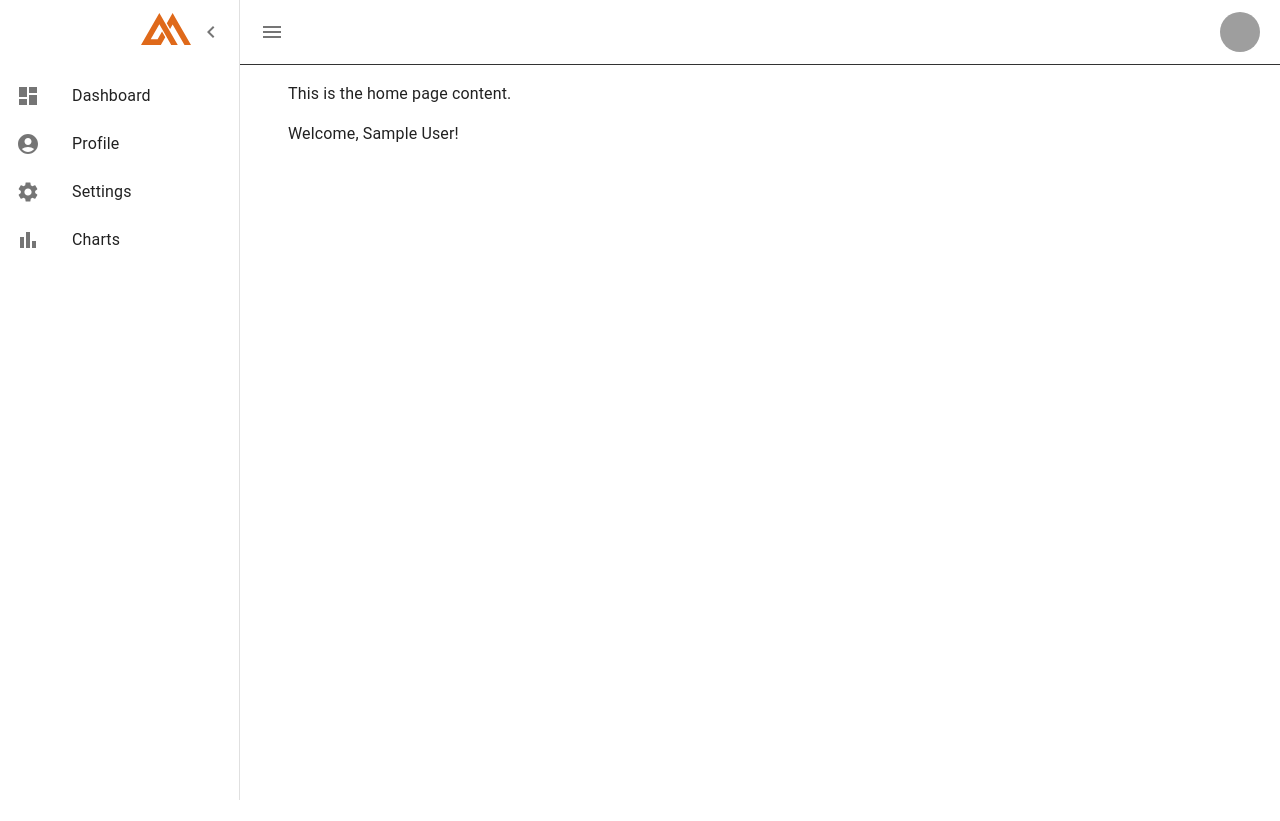
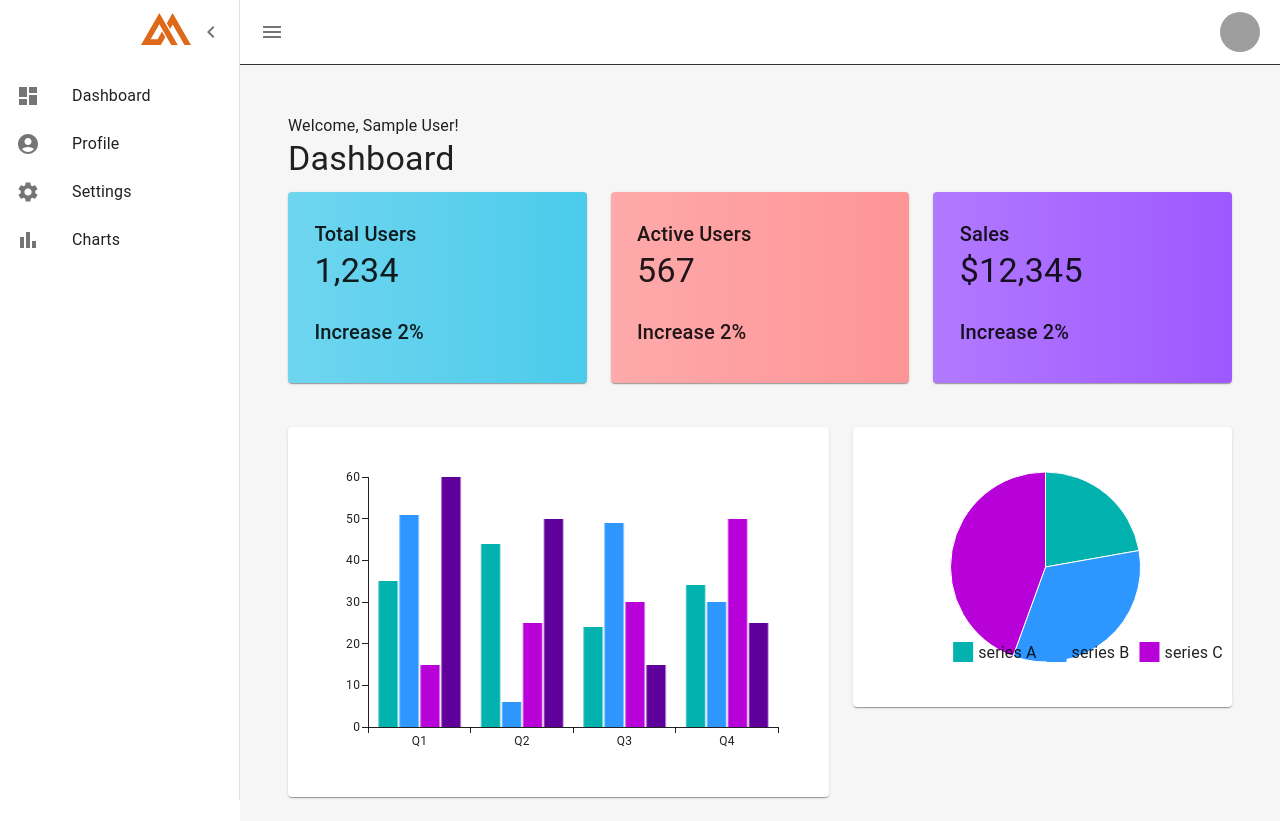
Before and after one commit to nolrm/reacterial, a Next.js app: page /admin in a window 1280 px wide. Before the commit the page ends 800 px from the top, so only its background shows below. Built offline with nearby package versions, Linux system fonts and the light colour scheme; no server answers; sample sign-in values are in the browser's storage; grey boxes are pictures that could not be loaded.

Commit message:
Add Dashboard content

```diff
--- /dev/null
+++ b/src/components/RtPieChart.tsx
@@ -0,0 +1,29 @@
+import React from 'react';
+import { PieChart } from '@mui/x-charts';
+
+const RtPieChart: React.FC = () => {
+  return (
+    <PieChart
+      series={[
+        {
+          data: [
+            { id: 0, value: 10, label: 'series A' },
+            { id: 1, value: 15, label: 'series B' },
+            { id: 2, value: 20, label: 'series C' },
+          ],
+        },
+      ]}
+      width={400}
+      height={200}
+      slotProps={{
+        legend: {
+          direction: 'row',
+          position: { vertical: 'bottom', horizontal: 'middle' },
+          padding: 0,
+        },
+      }}
+    ></PieChart>
+  );
+};
+
+export default RtPieChart;
--- a/src/layouts/LayoutAdmin.module.css
+++ b/src/layouts/LayoutAdmin.module.css
@@ -1,3 +1,6 @@
 .app-content {
-  margin-top: 70px;
+  padding-top: 90px;
+  background: #f6f6f6;
+  min-height: 100vh;
+  width: 100%;
 }
--- a/src/layouts/LayoutAdmin.tsx
+++ b/src/layouts/LayoutAdmin.tsx
@@ -3,6 +3,7 @@ import CssBaseline from '@mui/material/CssBaseline';
 import Header from '@/blocks/Header';
 import Sidebar from '@/blocks/Sidebar';
 import MainContent from '@/blocks/MainContent';
+import styles from './LayoutAdmin.module.css';
 
 const LayoutAdmin: React.FC<{ children: React.ReactNode }> = ({ children }) => {
   const [isDrawerOpen, setOpen] = useState<boolean>(true);
@@ -37,7 +38,7 @@ const LayoutAdmin: React.FC<{ children: React.ReactNode }> = ({ children }) => {
         <Sidebar isDrawerOpen={isDrawerOpen} toggleDrawer={toggleDrawer} />
       </div>
 
-      <div className="app-content">
+      <div className={styles['app-content']}>
         <MainContent isDrawerOpen={isDrawerOpen}>{children}</MainContent>
       </div>
     </div>
--- /dev/null
+++ b/src/pages/admin/index.module.css
@@ -0,0 +1,7 @@
+.container {
+}
+
+.paper {
+  padding: 40px;
+  margin-top: 20px;
+}
--- a/src/pages/admin/index.tsx
+++ b/src/pages/admin/index.tsx
@@ -2,20 +2,70 @@ import React from 'react';
 import { useSession } from 'next-auth/react';
 import LayoutAdmin from '@/layouts/LayoutAdmin';
 import Typography from '@mui/material/Typography';
+import { Card, CardContent, Grid, Paper } from '@mui/material';
+import styles from './index.module.css';
+import RtBarChart from '@/components/RtBarChart';
+import RtPieChart from '@/components/RtPieChart';
 
 const DashboardPage: React.FC = () => {
   const { data: session, status } = useSession();
 
-  console.log('session', session);
-  console.log('status', status);
-
   return (
     <LayoutAdmin>
-      <Typography variant="h4" component="h1" gutterBottom>
-        Welcome to the Admin Dashboard
-      </Typography>
-      <p>This is the home page content.</p>
       <div className="test">Welcome, {session?.user?.name}!</div>
+
+      <div className={styles.container}>
+        <Typography variant="h4" gutterBottom>
+          Dashboard
+        </Typography>
+        <Grid container spacing={3}>
+          <Grid item xs={12} sm={6} md={4}>
+            <Card className="bg-gradient-support-1" sx={{ padding: 1.3 }}>
+              <CardContent>
+                <Typography variant="h6">Total Users</Typography>
+                <Typography variant="h4" sx={{ marginBottom: 3 }}>
+                  1,234
+                </Typography>
+                <Typography variant="h6">Increase 2%</Typography>
+              </CardContent>
+            </Card>
+          </Grid>
+          <Grid item xs={12} sm={6} md={4}>
+            <Card className="bg-gradient-support-2" sx={{ padding: 1.3 }}>
+              <CardContent>
+                <Typography variant="h6">Active Users</Typography>
+                <Typography variant="h4" sx={{ marginBottom: 3 }}>
+                  567
+                </Typography>
+                <Typography variant="h6">Increase 2%</Typography>
+              </CardContent>
+            </Card>
+          </Grid>
+          <Grid item xs={12} sm={6} md={4}>
+            <Card className="bg-gradient-support-3" sx={{ padding: 1.3 }}>
+              <CardContent>
+                <Typography variant="h6">Sales</Typography>
+                <Typography variant="h4" sx={{ marginBottom: 3 }}>
+                  $12,345
+                </Typography>
+                <Typography variant="h6">Increase 2%</Typography>
+              </CardContent>
+            </Card>
+          </Grid>
+
+          <Grid item xs={12} sm={12} md={7}>
+            <Paper className={styles.paper}>
+              <RtBarChart />
+            </Paper>
+          </Grid>
+
+          <Grid item xs={12} sm={12} md={5}>
+            <Paper className={styles.paper}>
+              <RtPieChart />
+            </Paper>
+          </Grid>
+        </Grid>
+      </div>
     </LayoutAdmin>
   );
 };
--- a/src/styles/styles.scss
+++ b/src/styles/styles.scss
@@ -1,7 +1,51 @@
-
 
 // TODO Structure with
 // ITCSS / SMACSS
+
+$color-primary: #A05AFF;
+$color-secondary: #1BCFB4;
+$color-support-1: #4BCBEB;
+$color-support-2: #FE9496;
+$color-support-3: #9E58FF;
+
+:root {
+  /* Primary Colors */
+  --color-primary: $color-primary;
+  --color-secondary: $color-secondary;
+
+  /* Support Colors */
+  --color-support-1: $color-support-1;
+  --color-support-2: $color-support-2;
+  --color-support-3: $color-support-3;
+}
+
+// var variables doesn't work for rgba
+.bg-gradient-support-1 {
+  color: #fff;
+  background: linear-gradient(
+                  to right,
+                  rgba($color-support-1, 0.8),
+                  rgba($color-support-1, 1)
+  );
+}
+
+.bg-gradient-support-2 {
+  color: #fff;
+  background: linear-gradient(
+                  to right,
+                  rgba($color-support-2, 0.8),
+                  rgba($color-support-2, 1)
+  );
+}
+
+.bg-gradient-support-3 {
+  color: #fff;
+  background: linear-gradient(
+                  to right,
+                  rgba($color-support-3, 0.8),
+                  rgba($color-support-3, 1)
+  );
+}
 
 .sidebar-header {
   display: flex;
```
